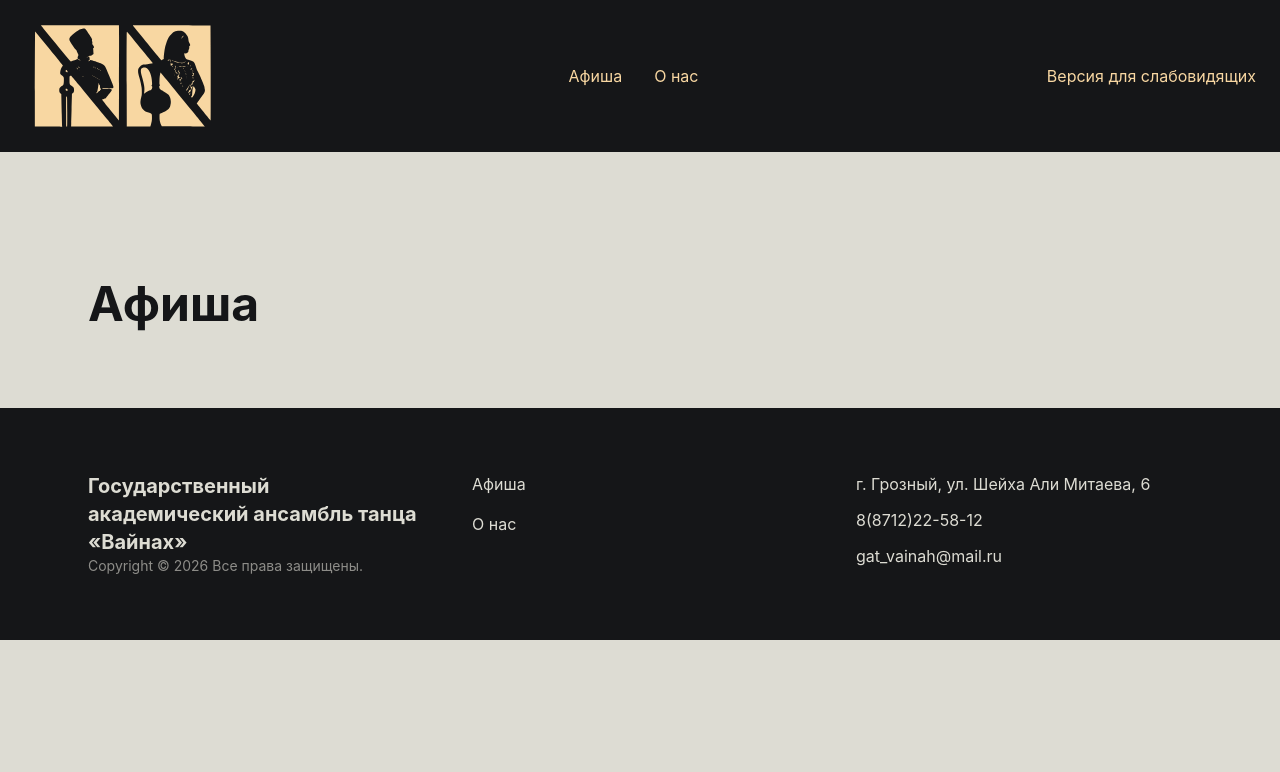
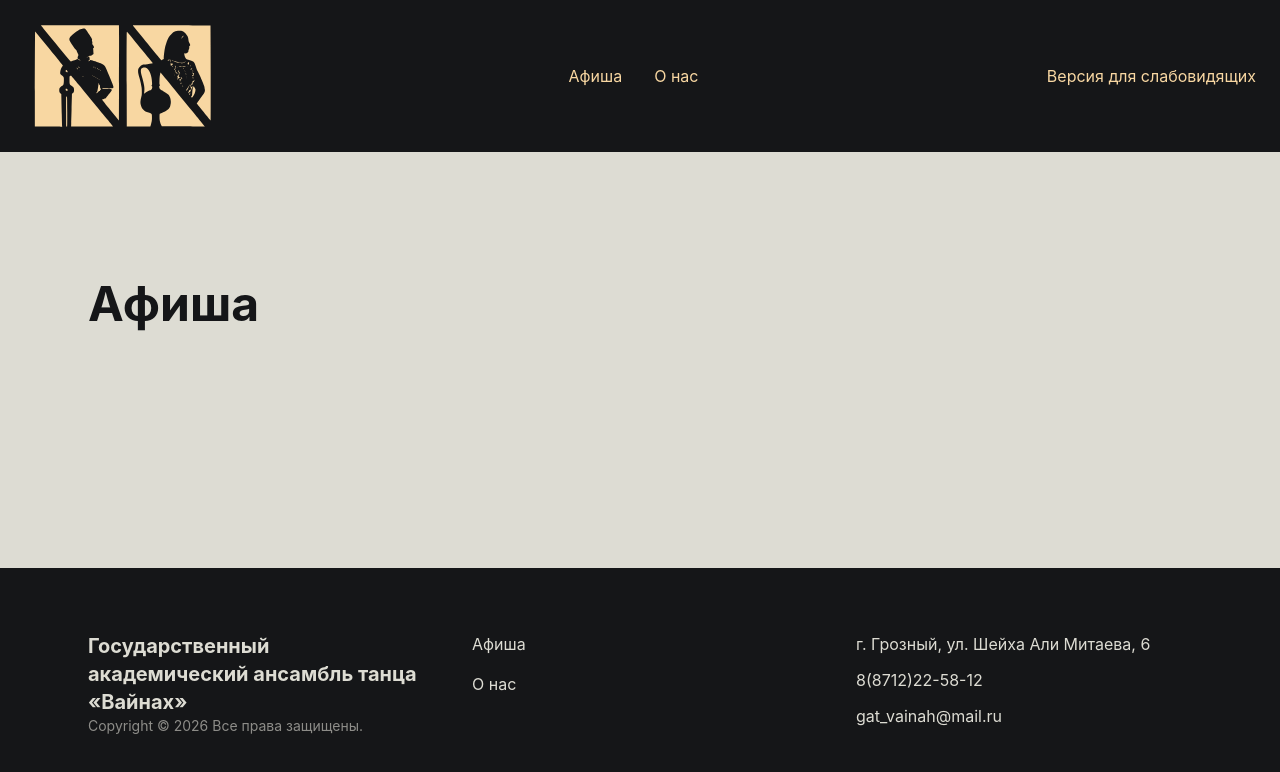
Before and after one commit to ibragim-ast/vainakh, a Next.js app: page /events in a window 1280 px wide. Shown: the top 772 px of the page. Built offline with nearby package versions, Linux system fonts and the light colour scheme.

Commit message:
Исправлен баг с всплывающим подвалом

```diff
--- a/src/app/layout.tsx
+++ b/src/app/layout.tsx
@@ -60,11 +60,11 @@ export default function RootLayout({
   return (
     <html lang="ru">
       <body
-        className={`${excentra.variable} font-sans bg-brand-light text-brand-dark`}
+        className={`${excentra.variable} min-h-screen flex flex-col font-sans bg-brand-light text-brand-dark`}
       >
         <A11yProvider>
           <Header />
-          <main>{children}</main>
+          <main className="grow">{children}</main>
           <Footer />
         </A11yProvider>
       </body>
```
